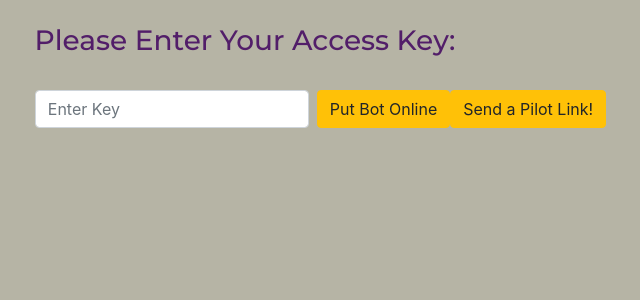
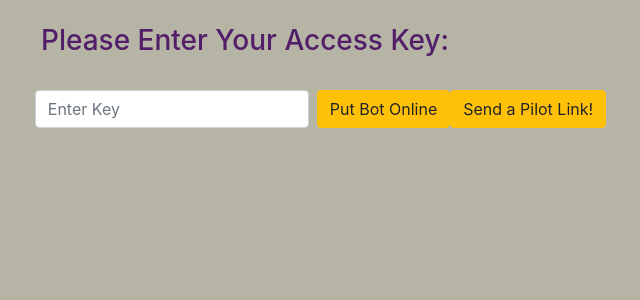
Before and after one commit to TheCraftyRobot/smartipresence, a PHP site: page / in a window 1280 px wide. Shown: the part 56-356 px from the top of the page, without its empty margins (395-1035 px from the left). Run offline with PHP 8.4, Linux system fonts and the light colour scheme; some libraries are stand-ins or nearby versions.

Commit message:
removed font from h3

```diff
--- a/remoteapp.css
+++ b/remoteapp.css
@@ -33,7 +33,6 @@ body, html {
 
 .h3 {
     color: #521E69;
-    font-family: Montserrat, Helvetica, sans-serif;
 }
 
 .btn btn-warning mb-2 {
```
